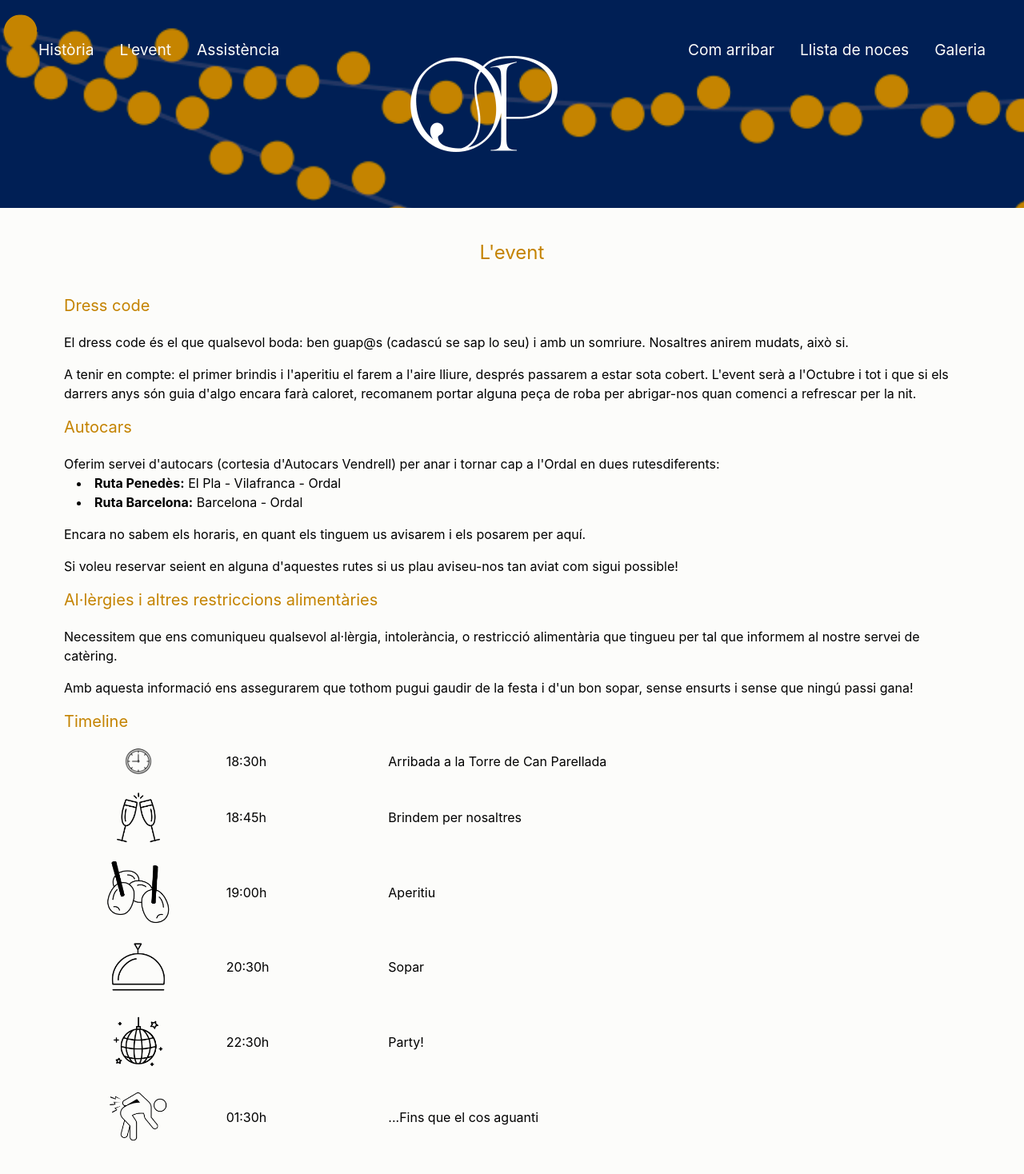
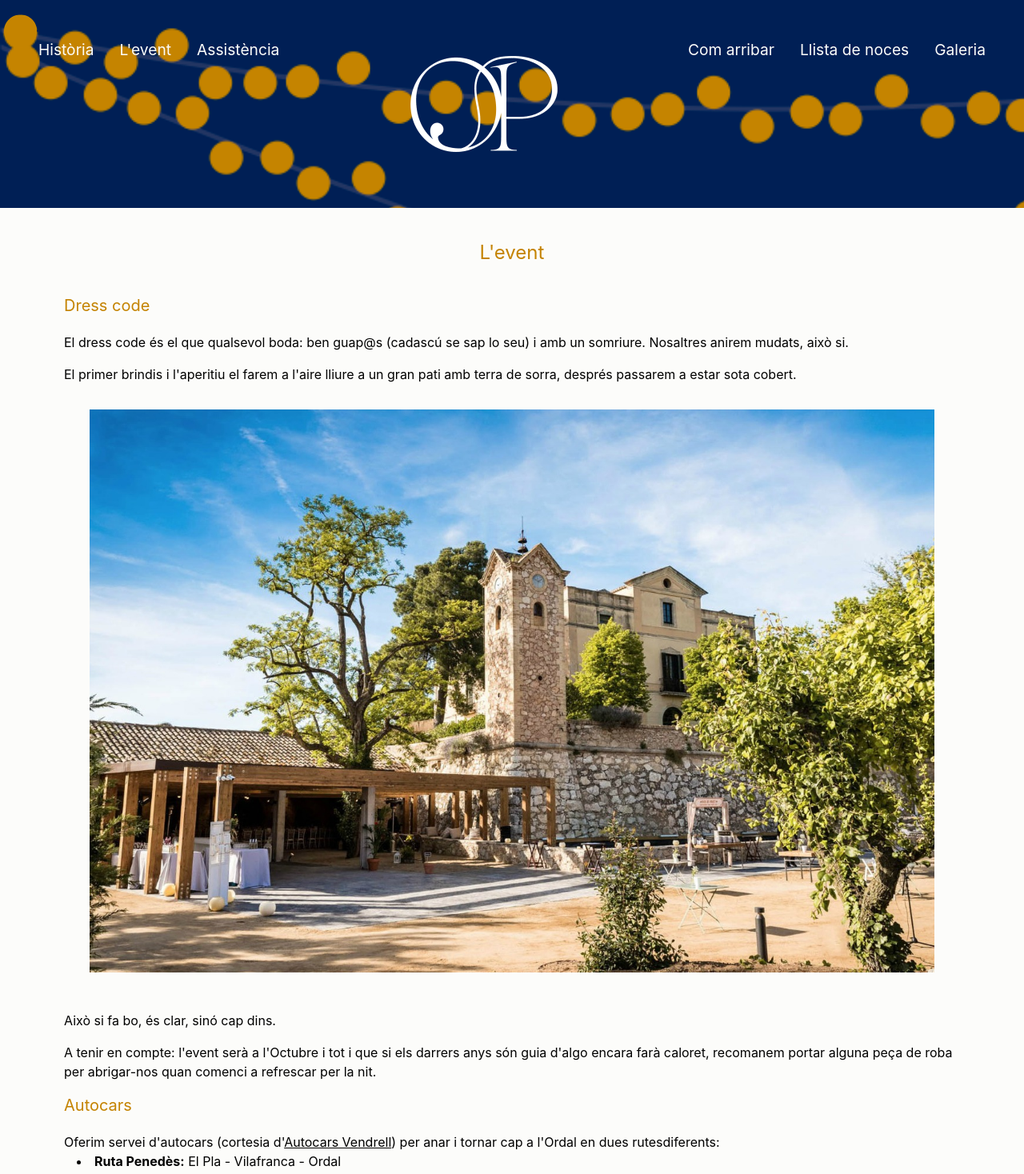
Before and after one commit to PatyCu/wedding, a React (Vite) app: page /event in a window 1280 px wide. Shown: the top 1468 px of the page at 80% size. Built offline with nearby package versions, Linux system fonts and the light colour scheme.

Commit message:
afegit text a l'apartat sobre l'event

```diff
--- a/src/HomePage/Event.jsx
+++ b/src/HomePage/Event.jsx
@@ -4,6 +4,7 @@ import imgIconSnacks from "../img/icon-snacks.png";
 import imgIconDinner from "../img/icon-dinner.png";
 import imgIconParty from "../img/icon-party.png";
 import imgIconBackache from "../img/icon-backache.png";
+import imgTorre from "../img/torre_dia.jpg";
 
 const Event = () => {
   return (
@@ -19,21 +20,36 @@ const Event = () => {
           El dress code és el que qualsevol boda: ben guap@s (cadascú se sap lo
           seu) i amb un somriure. Nosaltres anirem mudats, això si.
         </p>
-        <p className="mt-4">
-          A tenir en compte: el primer brindis i l&apos;aperitiu el farem a
-          l&apos;aire lliure, després passarem a estar sota cobert. L&apos;event
-          serà a l&apos;Octubre i tot i que si els darrers anys són guia
-          d&apos;algo encara farà caloret, recomanem portar alguna peça de roba
-          per abrigar-nos quan comenci a refrescar per la nit.
-        </p>
+        <div className="mt-4">
+          El primer brindis i l&apos;aperitiu el farem a l&apos;aire lliure a un
+          gran pati amb terra de sorra, després passarem a estar sota cobert.
+          <img
+            src={imgTorre}
+            alt="Pati de sorra de la Torre Can Parellada"
+            className="p-8"
+          />
+          <p className="mt-4">Això si fa bo, és clar, sinó cap dins.</p>
+          <p className="mt-4">
+            A tenir en compte: l&apos;event serà a l&apos;Octubre i tot i que si
+            els darrers anys són guia d&apos;algo encara farà caloret, recomanem
+            portar alguna peça de roba per abrigar-nos quan comenci a refrescar
+            per la nit.
+          </p>
+        </div>
       </div>
       <div className="mt-4">
         <h3 className="pb-5 text-left text-xl text-gold md:my-0 md:mx-auto">
           Autocars
         </h3>
         <p>
-          Oferim servei d&apos;autocars (cortesia d&apos;Autocars Vendrell) per
-          anar i tornar cap a l&apos;Ordal en dues rutesdiferents:
+          Oferim servei d&apos;autocars (cortesia d&apos;
+          <a
+            href="https://www.autocarsvendrell.com/"
+            className="underline hover:text-gold"
+          >
+            Autocars Vendrell
+          </a>
+          ) per anar i tornar cap a l&apos;Ordal en dues rutesdiferents:
         </p>
         <u className="list-inside list-disc no-underline">
           <li className="ml-4">
```
Also changed, not shown: src/img/torre_dia.jpg (added).
